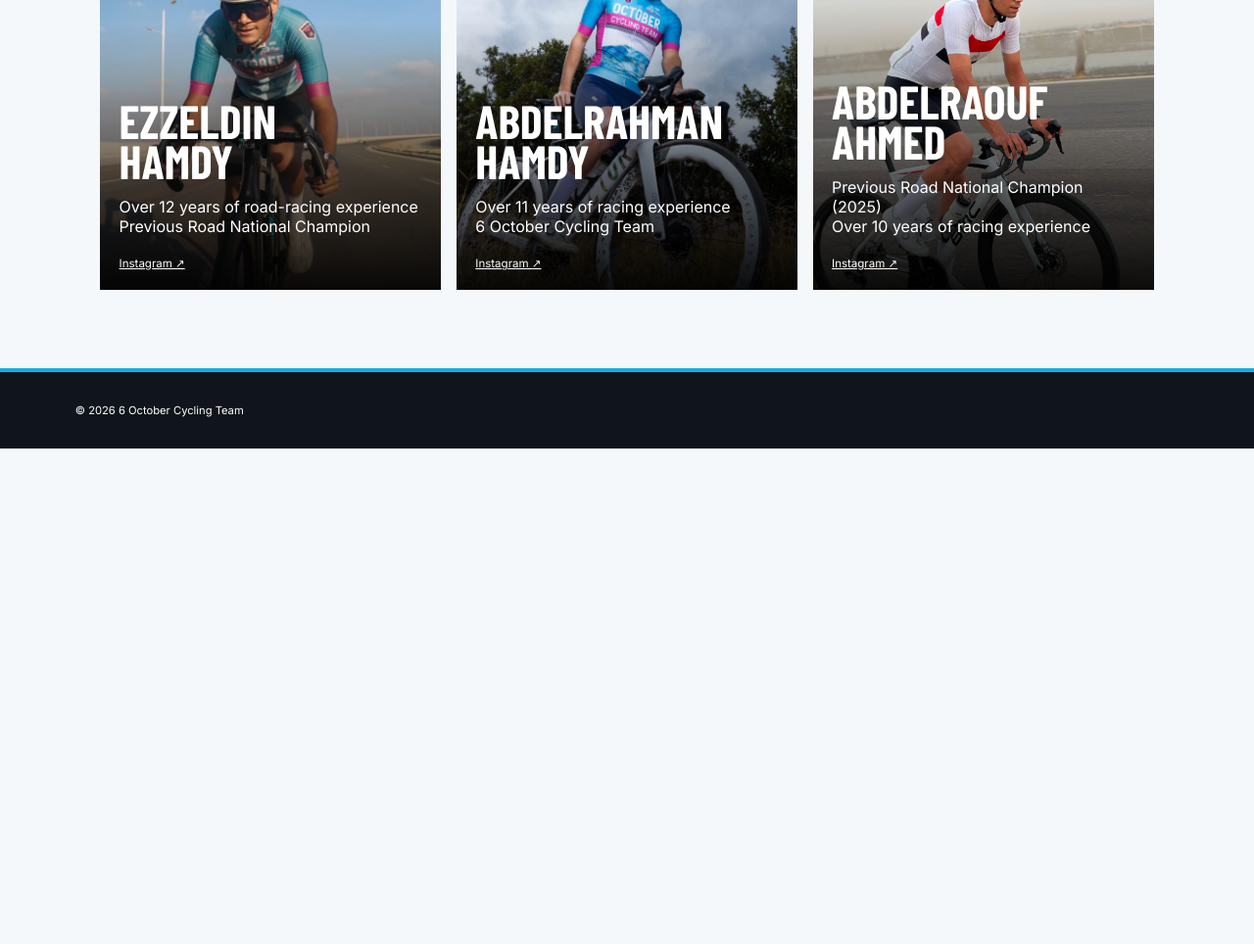
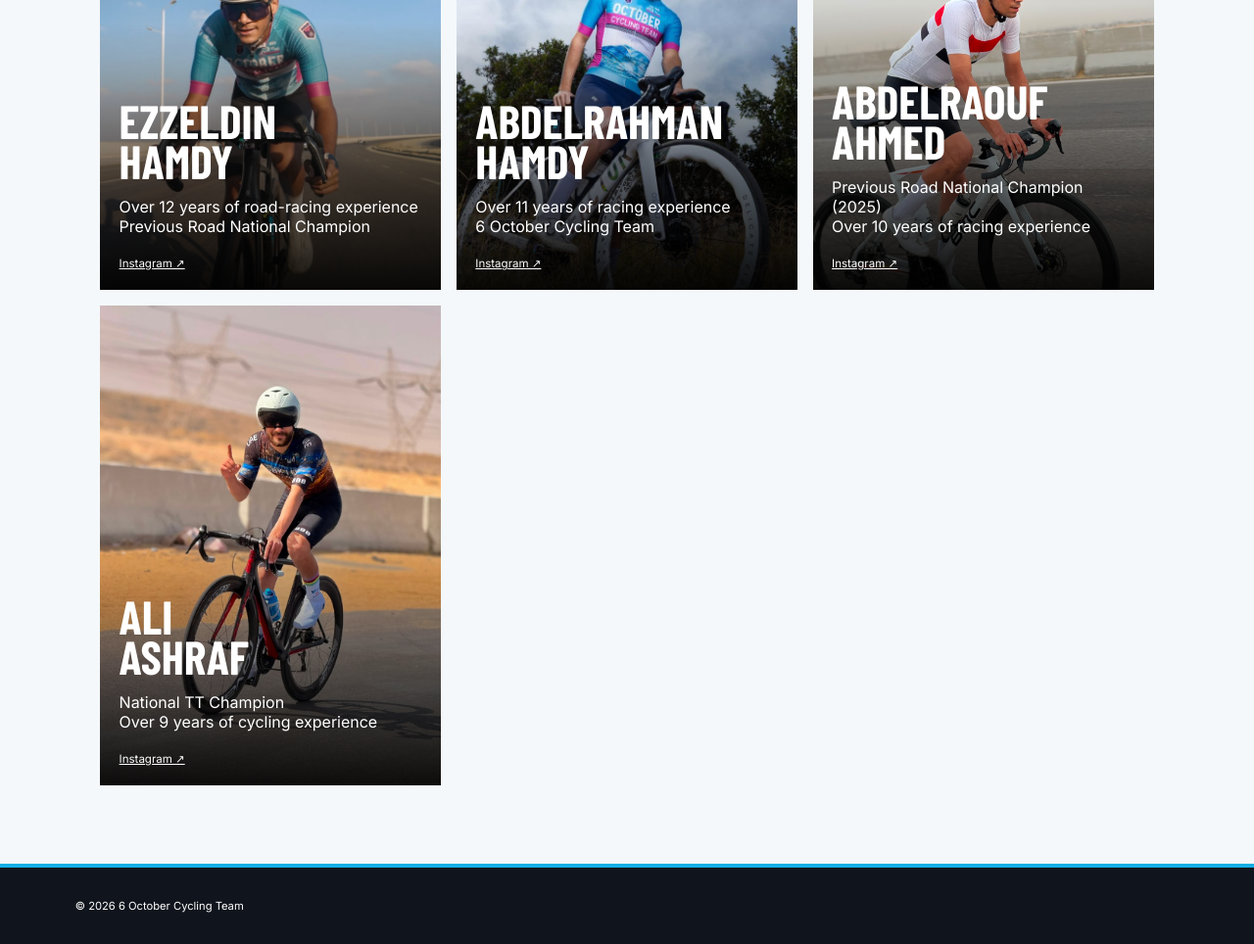
Before and after one commit to yggfuurnn-arch/6octcyclingteam, a plain HTML site: page team.html in a window 1280 px wide. Shown: the part 2362-3326 px from the top of the page at 98% size. Before the commit the page ends 2820 px from the top, so only its background shows below. Drawn offline with nearby package versions, Linux system fonts and the light colour scheme; a web font is replaced by a local one.

Commit message:
Add files via upload

```diff
--- a/team.html
+++ b/team.html
@@ -34,6 +34,7 @@
         <article class="card team-card"><img src="assets/ezzeldin-hamdy.jpeg" alt="Ezzeldin Hamdy riding on the road"><div class="card-info"><h3>EZZELDIN<br>HAMDY</h3><p>Over 12 years of road-racing experience<br>Previous Road National Champion</p><a href="https://www.instagram.com/ezzeldin_hamdyy?utm_source=ig_web_button_share_sheet&amp;igsh=ZDNlZDc0MzIxNw==" target="_blank" rel="noopener">Instagram &#8599;</a></div></article>
         <article class="card team-card"><img src="assets/abdelrahman-hamdy.jpeg" alt="Abdelrahman Hamdy riding for 6 October Cycling Team"><div class="card-info"><h3>ABDELRAHMAN<br>HAMDY</h3><p>Over 11 years of racing experience<br>6 October Cycling Team</p><a href="https://www.instagram.com/_abdelrahman_hamdy?utm_source=ig_web_button_share_sheet&amp;igsh=ZDNlZDc0MzIxNw==" target="_blank" rel="noopener">Instagram &#8599;</a></div></article>
         <article class="card team-card"><img src="assets/abdelraouf-ahmed.jpg" alt="Abdelraouf Ahmed road racing"><div class="card-info"><h3>ABDELRAOUF<br>AHMED</h3><p>Previous Road National Champion (2025)<br>Over 10 years of racing experience</p><a href="https://www.instagram.com/abdelraouf.ahmed/?utm_source=ig_web_button_share_sheet&amp;igsh=ZDNlZDc0MzIxNw==" target="_blank" rel="noopener">Instagram &#8599;</a></div></article>
+        <article class="card team-card"><img src="assets/ali-ashraf.jpg" alt="Ali Ashraf road cycling"><div class="card-info"><h3>ALI<br>ASHRAF</h3><p>National TT Champion<br>Over 9 years of cycling experience</p><a href="https://www.instagram.com/aliashraff/?utm_source=ig_web_button_share_sheet&amp;igsh=ZDNlZDc0MzIxNw==" target="_blank" rel="noopener">Instagram &#8599;</a></div></article>
       </div>
     </section>
   </main>
```
Also changed, not shown: assets/ali-ashraf.jpg (added).
